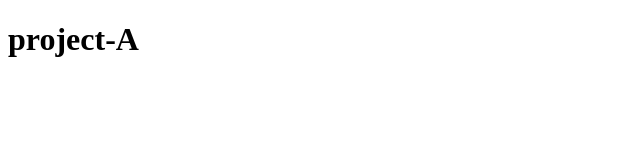
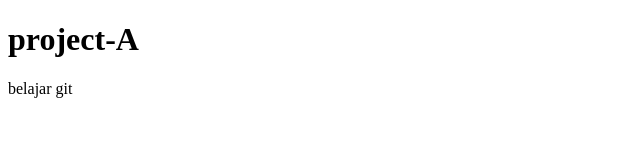
Before and after one commit to marcelladrian/project-A, a plain HTML site: page index.html in a window 1280 px wide. Shown: the full height of the page, 0-640 px from the left. Drawn offline with Linux system fonts and the light colour scheme.

Commit message:
penambahan isi dari index.html

```diff
--- a/index.html
+++ b/index.html
@@ -8,5 +8,6 @@
 </head>
 <body>
     <h1>project-A</h1>
+    <p>belajar git</p>
 </body>
 </html>
```
